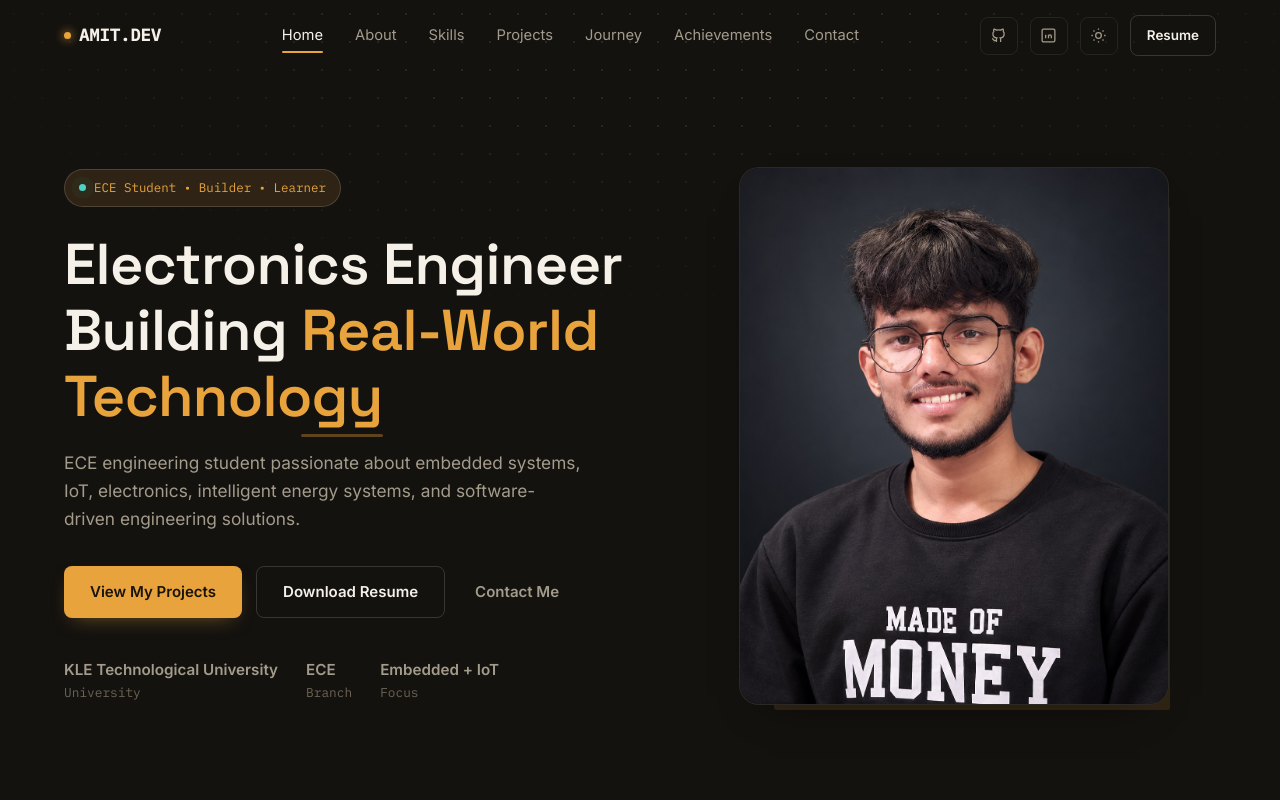
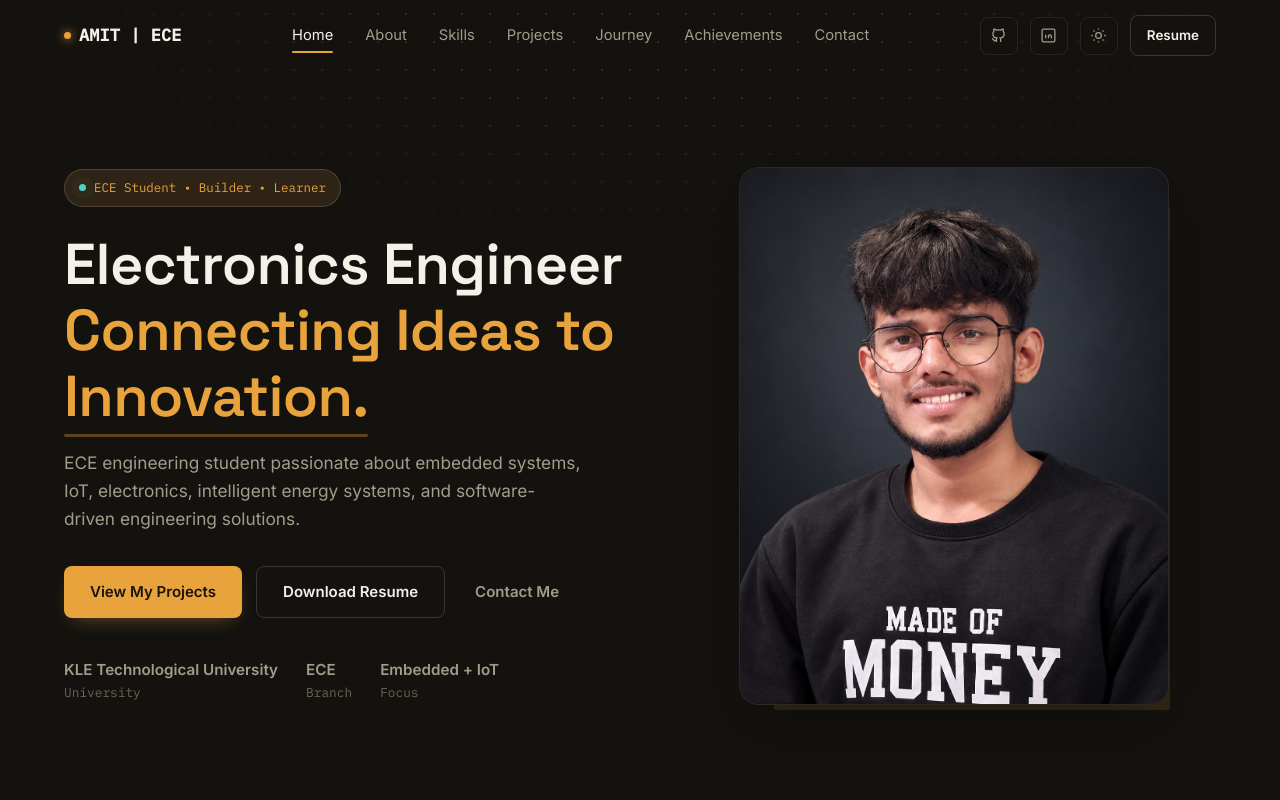
Before and after one commit to amitamitkotgi-ops/portfolio, a plain HTML site: page ameet-portfolio/index.html in a window 1280 px wide. Shown: the top 800 px of the page. Drawn offline with Linux system fonts and the light colour scheme.

Commit message:
Update index.html

```diff
--- a/ameet-portfolio/index.html
+++ b/ameet-portfolio/index.html
@@ -47,7 +47,7 @@
 <!-- Navigation -->
 <header class="navbar" id="navbar">
   <div class="container nav-inner">
-    <a href="#home" class="nav-logo"><span class="dot"></span>AMIT.DEV</a>
+    <a href="#home" class="nav-logo"><span class="dot"></span>AMIT | ECE</a>
 
     <nav class="nav-links" aria-label="Primary">
       <a href="#home" class="nav-link">Home</a>
@@ -95,7 +95,11 @@
     <div class="container hero-grid">
       <div>
         <div class="hero-badge reveal"><span class="pulse-dot"></span> <span data-field="statusBadge"></span></div>
-        <h1 class="hero-title reveal">Electronics Engineer Building <span class="accent-text">Real-World Technology</span></h1>
+
+<h1 class="hero-title reveal">
+  Electronics Engineer
+  <span class="accent-text">Connecting Ideas to Innovation.</span>
+</h1>
         <p class="hero-subtext reveal" data-field="heroSubtext"></p>
         <div class="hero-ctas reveal">
           <a href="#projects" class="btn btn-primary">View My Projects</a>
```
